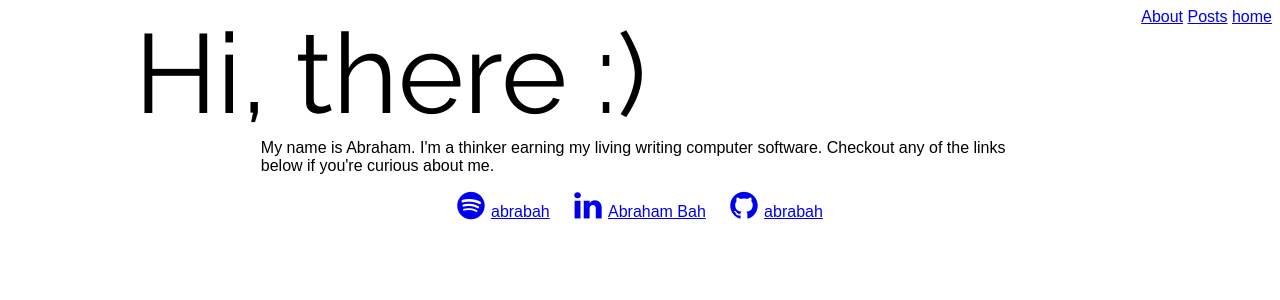
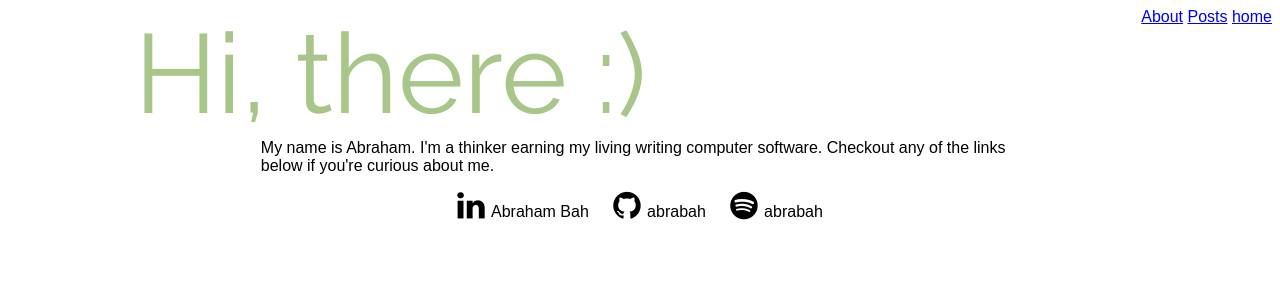
Before and after one commit to abrabah/abrabah.github.io, a Jekyll site: the page built from index.html, in a window 1280 px wide. Shown: the top 300 px of the page. Built offline with Jekyll 4.4.1, drawn with Linux system fonts in a browser that asks for light colours; nearby versions of some CDN libraries.

Commit message:
made the title prettier

```diff
--- a/index.html
+++ b/index.html
@@ -9,7 +9,7 @@ title: Hello world
 </article>
 
 <footer class="about-footer">
-<a class="spotify-link" href="spotify:user:abrabah"><i class="fa fa-spotify "></i>abrabah</a>
 <a class="linkedin-link" href="https://www.linkedin.com/pub/abraham-bah/ba/456/868"><i class="fa fa-linkedin "></i>Abraham Bah</a>
 <a class="github-link" href="https://github.com/abrabah"><i class="fa fa-github"></i>abrabah</a>
+<a class="spotify-link" href="spotify:user:abrabah"><i class="fa fa-spotify "></i>abrabah</a>
 </footer>
--- a/style/components/_about.scss
+++ b/style/components/_about.scss
@@ -2,8 +2,8 @@
   font-family: 'Raleway', sans-serif;
   font-size: 7em;
   float: left;
-  margin: 0;
   margin: 0 10%;
+  color: #A8C58A;
 }
 
 
@@ -20,15 +20,15 @@ article{
 
   & > a {
     display: inline-block;
+    color: inherit;
+    text-decoration: none;
+
     & > i {
       font-size: 2em;
     }
     &:not(:first-child){
       margin-left: 20px;
     }
-
   }
 
-  & > a:not(:first-child) {
-  }
 }
```
